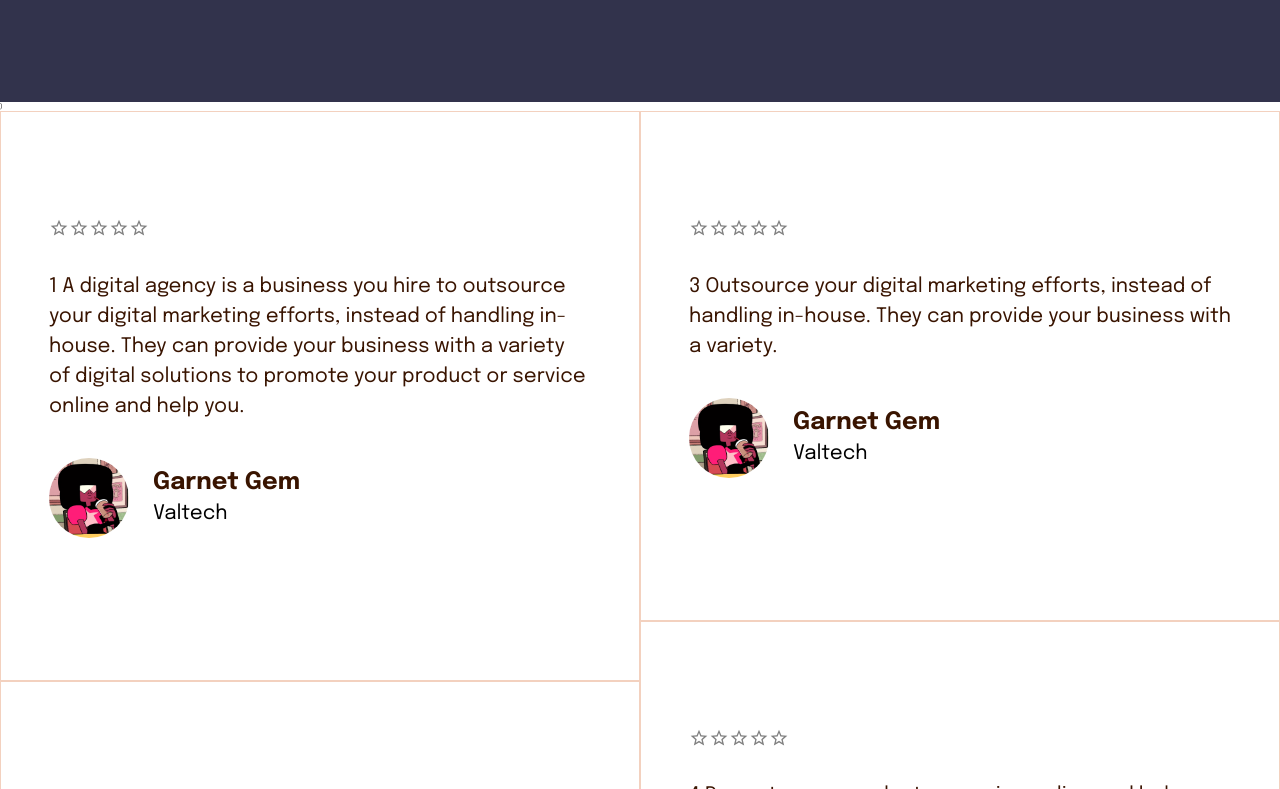
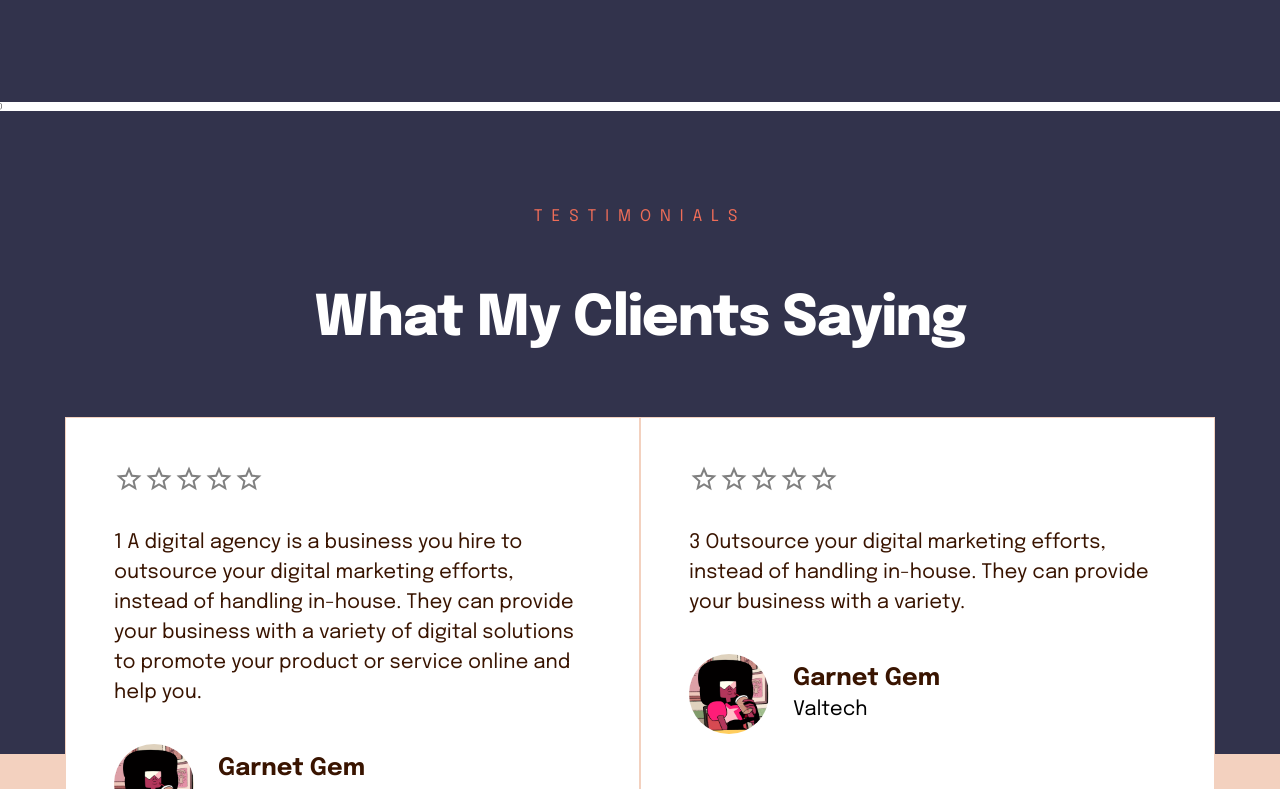
Before and after one commit to xossiane/FE-Portofolio, a Next.js app: page / in a window 1280 px wide. Shown: the part 1011-1800 px from the top of the page. Built offline with nearby package versions, Linux system fonts and the light colour scheme.

Commit message:
Fix: Testimonial Wrapper

```diff
--- a/src/components/atoms/Heading/styles.module.scss
+++ b/src/components/atoms/Heading/styles.module.scss
@@ -32,6 +32,7 @@
         font-weight: 400;
         line-height: 3.2rem;
         text-transform: uppercase;
+        letter-spacing: 0.9rem;
     }
 
 
--- a/src/components/atoms/Rating/Rating2.js
+++ b/src/components/atoms/Rating/Rating2.js
@@ -7,7 +7,8 @@ const Rating = ({
   precision = 1,
   totalStars = 5,
   emptyIcon = StarBorderIcon,
-  filledIcon = StarIcon
+  filledIcon = StarIcon,
+
 }) => {
   const [activeStar, setActiveStar] = useState(-1);
   const [hoverActiveStar, setHoverActiveStar] = useState(-1);
@@ -81,7 +82,7 @@ const Rating = ({
                 position: 'absolute'
               }}
             >
-              <FilledIcon sx={{width: '2rem', height: '2rem'}}/>
+              <FilledIcon sx={{width: '3rem', height: '3rem'}}/>
             </Box>
             {/*Note here */}
             <Box
@@ -90,7 +91,7 @@ const Rating = ({
 
               }}
             >
-              {showEmptyIcon ? <EmptyIcon sx={{width: '2rem', height: '2rem'}} /> : <FilledIcon sx={{width: '2rem', height: '2rem'}} />}
+              {showEmptyIcon ? <EmptyIcon sx={{width: '3rem', height: '3rem'}} /> : <FilledIcon sx={{width: '3rem', height: '3rem'}} />}
             </Box>
           </Box>
         );
--- a/src/components/molecules/Testimonials/index.jsx
+++ b/src/components/molecules/Testimonials/index.jsx
@@ -8,7 +8,7 @@ function Testimonial({text}) {
   return (
     <article className={styles.Testimonial}>
 <section className={styles.Testimonial__stars}>
-   <Rating precision={0.5}/>
+   <Rating precision={0.5} calculateRating={5}/>
 
 </section>
 <section  className={styles.Testimonial__text}>
--- a/src/components/molecules/Testimonials/styles.module.scss
+++ b/src/components/molecules/Testimonials/styles.module.scss
@@ -3,7 +3,7 @@
 
 
       background-color: white;
-      padding: 10.6rem 4.8rem;
+      padding: 4.6rem 4.8rem;
       border: 1px solid #F3D1BF;
 
 }
--- a/src/components/organisms/TestimonialsWrapper/index.jsx
+++ b/src/components/organisms/TestimonialsWrapper/index.jsx
@@ -1,3 +1,5 @@
+import Heading from '@/components/atoms/Heading'
+
 import Testimonials from '@/components/molecules/Testimonials'
 import React from 'react'
 import styles from './styles.module.scss'
@@ -5,6 +7,10 @@ import styles from './styles.module.scss'
 function TestimonialsWrapper() {
   return (
     <span className={styles.TestimonialsWrapper}>
+      <Heading level="5" size="" color="darkOrange" pageTitle={true}>Testimonials</Heading>
+
+      <Heading level="2" color="white" pageTitle={false} >What My
+Clients Saying</Heading>
           <span className={styles.TestimonialsWrapper__content}>
           <Testimonials text={"1 A digital agency is a business you hire to outsource your digital marketing efforts, instead of handling in-house. They can provide your business with a variety of digital solutions to promote your product or service online and help you."}/>
         <Testimonials text={"2 Provide your business with a variety of digital solutions to promote your product or service online."}/>
--- a/src/components/organisms/TestimonialsWrapper/styles.module.scss
+++ b/src/components/organisms/TestimonialsWrapper/styles.module.scss
@@ -1,7 +1,18 @@
 .TestimonialsWrapper{
+/* Permalink - use to edit and share this gradient: https://colorzilla.com/gradient-editor/#32334c+0,32334c+51,f6290c+51,f3d1bf+51,f3d1bf+71,f3d1bf+100 */
+background: #32334c; /* Old browsers */
+background: -moz-linear-gradient(top,  #32334c 0%, #32334c 51%, #f6290c 51%, #f3d1bf 51%, #f3d1bf 71%, #f3d1bf 100%); /* FF3.6-15 */
+background: -webkit-linear-gradient(top,  #32334c 0%,#32334c 51%,#f6290c 51%,#f3d1bf 51%,#f3d1bf 71%,#f3d1bf 100%); /* Chrome10-25,Safari5.1-6 */
+background: linear-gradient(to bottom,  #32334c 0%,#32334c 51%,#f6290c 51%,#f3d1bf 51%,#f3d1bf 71%,#f3d1bf 100%); /* W3C, IE10+, FF16+, Chrome26+, Opera12+, Safari7+ */
+filter: progid:DXImageTransform.Microsoft.gradient( startColorstr='#32334c', endColorstr='#f3d1bf',GradientType=0 ); /* IE6-9 */
 
-   padding: 0;
+  display: flex;
+  flex-direction: column;
+  margin: 0 auto;
+  padding-top: 3.5rem;
     &__content{
+        padding: 6.5rem;
+
         grid-row: 2;
         grid-column: 1;
     @include respond-to ("lg"){
```
